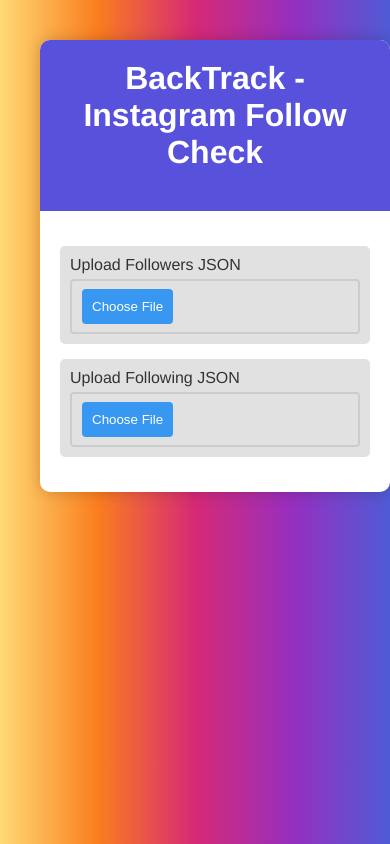
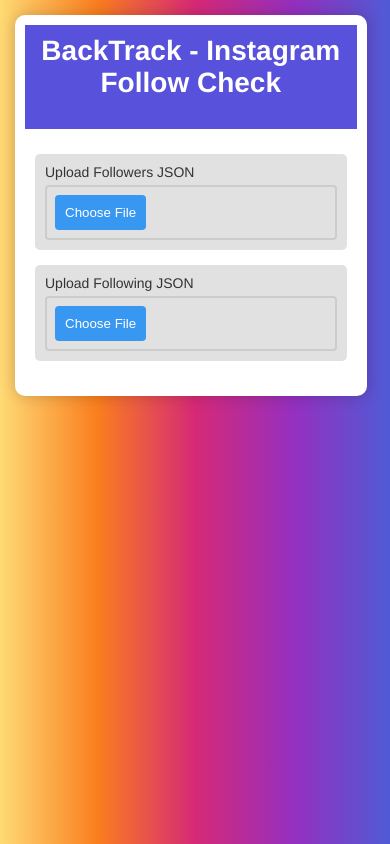
Before and after one commit to areenkh/back-track, a React (Create React App) app: page / in a window 390 px wide. Built offline with nearby package versions, Linux system fonts and the light colour scheme.

Commit message:
responsive website

```diff
--- a/package.json
+++ b/package.json
@@ -1,5 +1,5 @@
 {
-  "homepage": "https://areenkh.github.io/track-back",
+  "homepage": "https://areenkh.github.io/back-track",
   "dependencies": {
     "axios": "^1.7.2",
     "create-react-app": "^5.0.1",
@@ -9,7 +9,7 @@
     "react-router-dom": "^6.25.1",
     "react-scripts": "^5.0.1"
   },
-  "name": "trackback",
+  "name": "backtrack",
   "version": "1.0.0",
   "main": "index.js",
   "scripts": {
--- a/public/index.html
+++ b/public/index.html
@@ -3,7 +3,7 @@
 <head>
     <meta charset="UTF-8">
     <meta name="viewport" content="width=device-width, initial-scale=1.0">
-    <title>TrackBack - Instagram Follow Check</title>
+    <title>BackTrack - Instagram Follow Check</title>
 </head>
 <body>
     <div id="root"></div>
--- a/src/styles/styles.css
+++ b/src/styles/styles.css
@@ -148,3 +148,31 @@
     padding: 8px 0;
     border-bottom: 1px solid #EEE; /* Light separator for each item */
 }
+
+
+/* Responsive adjustments */
+@media (max-width: 768px) {
+    body {
+        padding: 10px;
+    }
+    .app {
+        margin: 10px;
+        padding: 10px;
+    }
+    .app-header, .main-content, .file-input-container {
+        padding: 10px;
+    }
+}
+
+@media (max-width: 480px) {
+    html {
+        font-size: 14px;
+    }
+    .app {
+        width: 95%;
+        margin: 5px;
+    }
+    button, input[type="file"] {
+        padding: 8px;
+    }
+}
```
Also changed, not shown: 3 other files (tests, documents, lock files or other folders).
